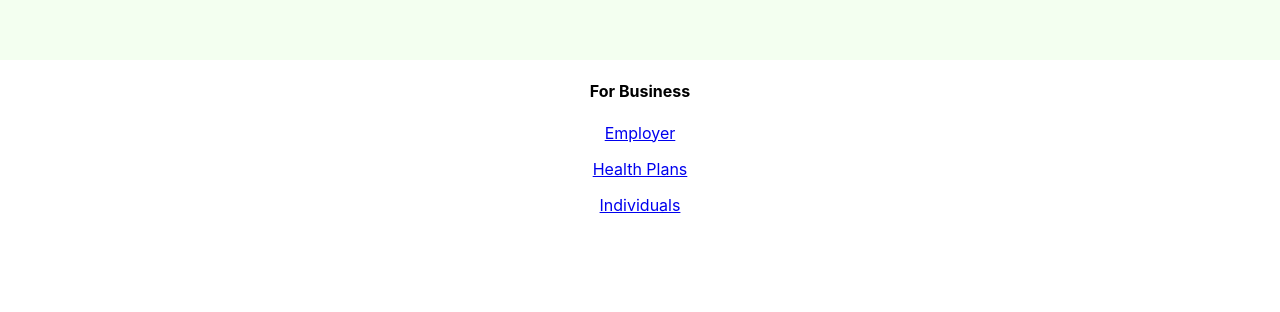
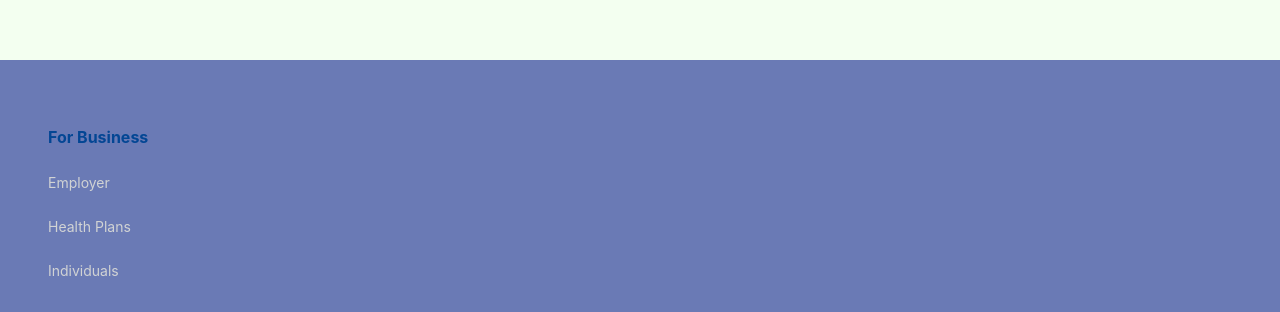
Before and after one commit to G3RGES/react-footer, a React (Create React App) app: page / in a window 1280 px wide. Shown: the part 640-952 px from the top of the page. Before the commit the page ends 871 px from the top, so only its background shows below. Built offline with nearby package versions, Linux system fonts and the light colour scheme.

Commit message:
Update Footer.css

```diff
--- a/src/Components/footer/Footer.css
+++ b/src/Components/footer/Footer.css
@@ -0,0 +1,117 @@
+.sb-footer-section-padding {
+  padding: 2rem 2rem;
+}
+.footer {
+  background-color: #6a7ab5;
+}
+
+.sb-footer {
+  display: flex;
+  flex-direction: column;
+}
+.sb-footer-links {
+  display: flex;
+  justify-content: space-between;
+  align-items: flex-start;
+  flex-direction: row;
+  flex-wrap: wrap;
+  width: 100%;
+  text-align: left;
+  margin-bottom: 2rem;
+}
+.sb-footer-links-div {
+  width: 150px;
+  margin: 1rem;
+  display: flex;
+  justify-content: flex-start;
+  flex-direction: column;
+  color: #034694;
+}
+a {
+  color: #d1d3d4;
+  text-decoration: none;
+}
+.socialmedia {
+  display: flex;
+  flex-direction: row;
+}
+
+.socialmedia img {
+  width: 80%;
+}
+
+.sb-footer-links-div h4 {
+  font-size: 16px;
+  line-height: 17px;
+  margin-bottom: 0.9rem;
+}
+.sb-footer-links-div p {
+  font-size: 14px;
+  line-height: 15px;
+  margin: 0.9rem 0;
+  cursor: pointer;
+}
+.sb-footer-below {
+  display: flex;
+  flex-direction: row;
+  justify-content: space-between;
+  margin-top: 0.2rem;
+}
+.sb-footer-below-links {
+  display: flex;
+  flex-direction: row;
+}
+.sb-footer-below-links p {
+  font-size: 13px;
+  line-height: 15px;
+  margin-left: 2rem;
+  color: white;
+  font-weight: 600;
+}
+.hr {
+  color: white !important;
+  width: 100%;
+}
+.sb-footer-copyright p {
+  font-size: 13px;
+  line-height: 15px;
+  color: white;
+  font-weight: 600;
+}
+@media screen and (max-width: 768px) {
+  .sb-footer-heading h1 {
+    font-size: 44px;
+    line-height: 50px;
+  }
+}
+@media screen and (max-width: 768px) {
+  .sb-footer-heading h1 {
+    font-size: 34px;
+    line-height: 42px;
+  }
+  .sb-footer-links div {
+    margin: 1rem 0;
+  }
+  .sb-footer-btn p {
+    font-size: 14px;
+    line-height: 20px;
+  }
+  .sb-footer-below {
+    flex-direction: column;
+    justify-content: left;
+  }
+  .sb-footer-below-links {
+    flex-direction: column;
+  }
+  .sb-footer-below-links p {
+    margin-left: 0rem;
+    margin-top: 1rem;
+  }
+}
+
+@media screen and (max-width: 400px) {
+  .sb-footer-heading h1 {
+    font-size: 27px;
+    line-height: 38px;
+  }
+}
```
